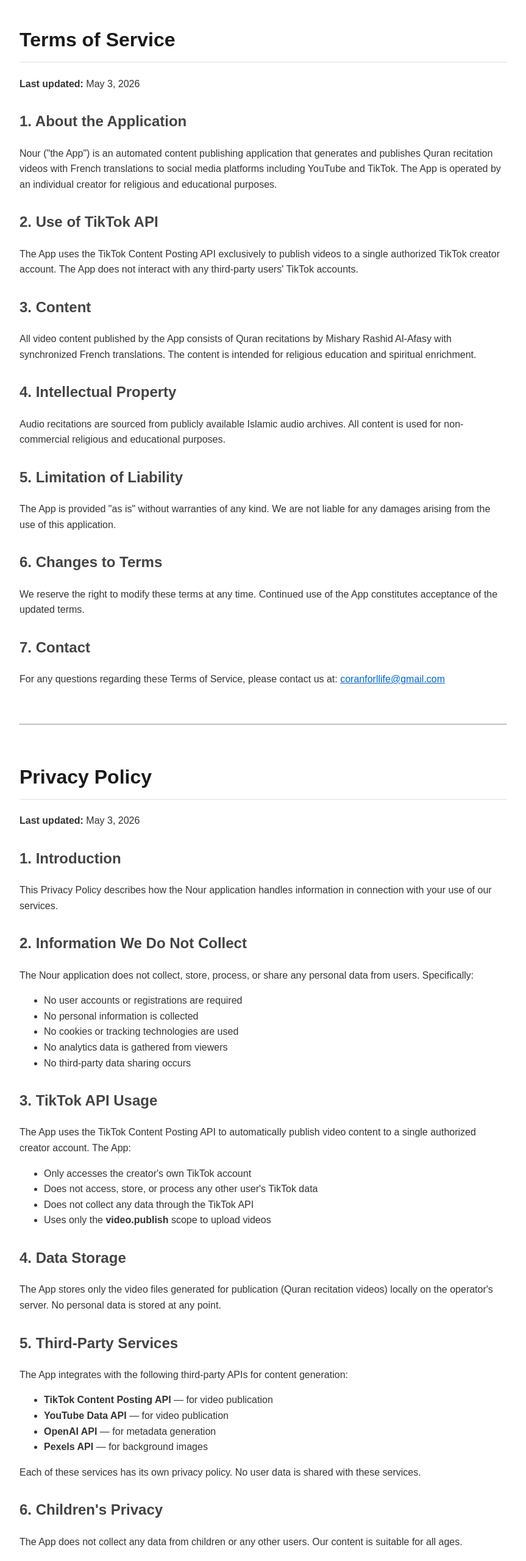
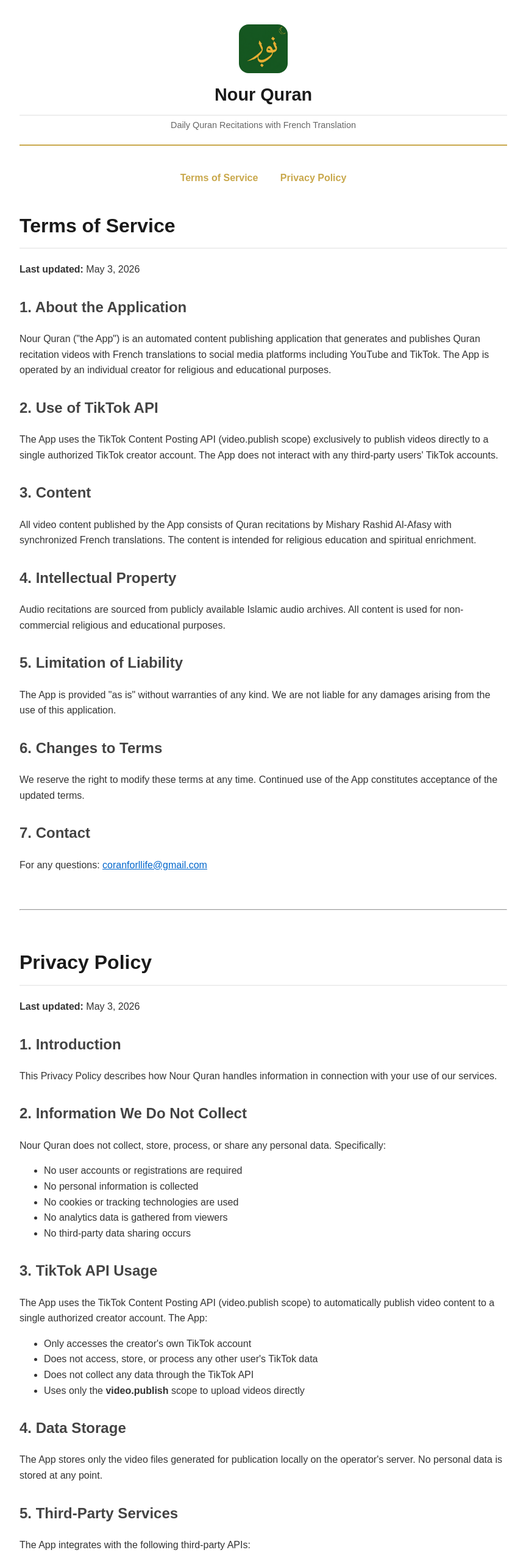
Before and after one commit to Qantix-io/quran-agent, a website: page public/legal.html in a window 1280 px wide. Shown: the top 2560 px of the page at 61% size, without its empty margins (208-1071 px from the left). Drawn offline with Linux system fonts and the light colour scheme.

Commit message:
update Nour Quran branding for TikTok review

```diff
--- a/public/legal.html
+++ b/public/legal.html
@@ -3,24 +3,42 @@
 <head>
   <meta charset="UTF-8">
   <meta name="viewport" content="width=device-width, initial-scale=1.0">
-  <title>Nour — Legal</title>
+  <title>Nour Quran — Legal</title>
+  <link rel="icon" type="image/png" href="/icon.png">
   <style>
     body { font-family: Arial, sans-serif; max-width: 800px; margin: 40px auto; padding: 0 20px; color: #333; line-height: 1.6; }
-    h1 { color: #1a1a1a; border-bottom: 2px solid #eee; padding-bottom: 10px; }
+    header { text-align: center; margin-bottom: 40px; padding-bottom: 20px; border-bottom: 2px solid #C9A84C; }
+    header img { width: 80px; height: 80px; border-radius: 16px; display: block; margin: 0 auto 12px; }
+    header h1 { font-size: 1.8rem; color: #1a1a1a; margin: 0; }
+    header p { color: #666; font-size: 0.9rem; margin: 4px 0 0; }
+    h1 { color: #1a1a1a; border-bottom: 2px solid #eee; padding-bottom: 10px; margin-top: 40px; }
     h2 { color: #444; margin-top: 30px; }
     a { color: #0066cc; }
+    nav { text-align: center; margin-bottom: 40px; }
+    nav a { margin: 0 16px; color: #C9A84C; text-decoration: none; font-weight: bold; }
   </style>
 </head>
 <body>
 
-<h1>Terms of Service</h1>
+<header>
+  <img src="/icon.png" alt="Nour Quran Logo">
+  <h1>Nour Quran</h1>
+  <p>Daily Quran Recitations with French Translation</p>
+</header>
+
+<nav>
+  <a href="#terms">Terms of Service</a>
+  <a href="#privacy">Privacy Policy</a>
+</nav>
+
+<h1 id="terms">Terms of Service</h1>
 <p><strong>Last updated:</strong> May 3, 2026</p>
 
 <h2>1. About the Application</h2>
-<p>Nour ("the App") is an automated content publishing application that generates and publishes Quran recitation videos with French translations to social media platforms including YouTube and TikTok. The App is operated by an individual creator for religious and educational purposes.</p>
+<p>Nour Quran ("the App") is an automated content publishing application that generates and publishes Quran recitation videos with French translations to social media platforms including YouTube and TikTok. The App is operated by an individual creator for religious and educational purposes.</p>
 
 <h2>2. Use of TikTok API</h2>
-<p>The App uses the TikTok Content Posting API exclusively to publish videos to a single authorized TikTok creator account. The App does not interact with any third-party users' TikTok accounts.</p>
+<p>The App uses the TikTok Content Posting API (video.publish scope) exclusively to publish videos directly to a single authorized TikTok creator account. The App does not interact with any third-party users' TikTok accounts.</p>
 
 <h2>3. Content</h2>
 <p>All video content published by the App consists of Quran recitations by Mishary Rashid Al-Afasy with synchronized French translations. The content is intended for religious education and spiritual enrichment.</p>
@@ -35,18 +53,18 @@
 <p>We reserve the right to modify these terms at any time. Continued use of the App constitutes acceptance of the updated terms.</p>
 
 <h2>7. Contact</h2>
-<p>For any questions regarding these Terms of Service, please contact us at: <a href="mailto:coranforllife@gmail.com">coranforllife@gmail.com</a></p>
+<p>For any questions: <a href="mailto:coranforllife@gmail.com">coranforllife@gmail.com</a></p>
 
-<hr style="margin: 60px 0;">
+<hr style="margin: 60px 0; border-color: #eee;">
 
-<h1>Privacy Policy</h1>
+<h1 id="privacy">Privacy Policy</h1>
 <p><strong>Last updated:</strong> May 3, 2026</p>
 
 <h2>1. Introduction</h2>
-<p>This Privacy Policy describes how the Nour application handles information in connection with your use of our services.</p>
+<p>This Privacy Policy describes how Nour Quran handles information in connection with your use of our services.</p>
 
 <h2>2. Information We Do Not Collect</h2>
-<p>The Nour application does not collect, store, process, or share any personal data from users. Specifically:</p>
+<p>Nour Quran does not collect, store, process, or share any personal data. Specifically:</p>
 <ul>
   <li>No user accounts or registrations are required</li>
   <li>No personal information is collected</li>
@@ -56,26 +74,25 @@
 </ul>
 
 <h2>3. TikTok API Usage</h2>
-<p>The App uses the TikTok Content Posting API to automatically publish video content to a single authorized creator account. The App:</p>
+<p>The App uses the TikTok Content Posting API (video.publish scope) to automatically publish video content to a single authorized creator account. The App:</p>
 <ul>
   <li>Only accesses the creator's own TikTok account</li>
   <li>Does not access, store, or process any other user's TikTok data</li>
   <li>Does not collect any data through the TikTok API</li>
-  <li>Uses only the <strong>video.publish</strong> scope to upload videos</li>
+  <li>Uses only the <strong>video.publish</strong> scope to upload videos directly</li>
 </ul>
 
 <h2>4. Data Storage</h2>
-<p>The App stores only the video files generated for publication (Quran recitation videos) locally on the operator's server. No personal data is stored at any point.</p>
+<p>The App stores only the video files generated for publication locally on the operator's server. No personal data is stored at any point.</p>
 
 <h2>5. Third-Party Services</h2>
-<p>The App integrates with the following third-party APIs for content generation:</p>
+<p>The App integrates with the following third-party APIs:</p>
 <ul>
-  <li><strong>TikTok Content Posting API</strong> — for video publication</li>
+  <li><strong>TikTok Content Posting API</strong> — video.publish scope for direct video publication</li>
   <li><strong>YouTube Data API</strong> — for video publication</li>
   <li><strong>OpenAI API</strong> — for metadata generation</li>
   <li><strong>Pexels API</strong> — for background images</li>
 </ul>
-<p>Each of these services has its own privacy policy. No user data is shared with these services.</p>
 
 <h2>6. Children's Privacy</h2>
 <p>The App does not collect any data from children or any other users. Our content is suitable for all ages.</p>
@@ -83,8 +100,8 @@
 <h2>7. Changes to This Policy</h2>
 <p>We may update this Privacy Policy from time to time. We will notify users of any changes by updating the date at the top of this page.</p>
 
-<h2>8. Contact Us</h2>
-<p>If you have any questions about this Privacy Policy, please contact us at: <a href="mailto:coranforllife@gmail.com">coranforllife@gmail.com</a></p>
+<h2>8. Contact</h2>
+<p>For any questions: <a href="mailto:coranforllife@gmail.com">coranforllife@gmail.com</a></p>
 
 </body>
 </html>
```
Also changed, not shown: public/index.html (+17 -45 lines), public/icon.png (added).
